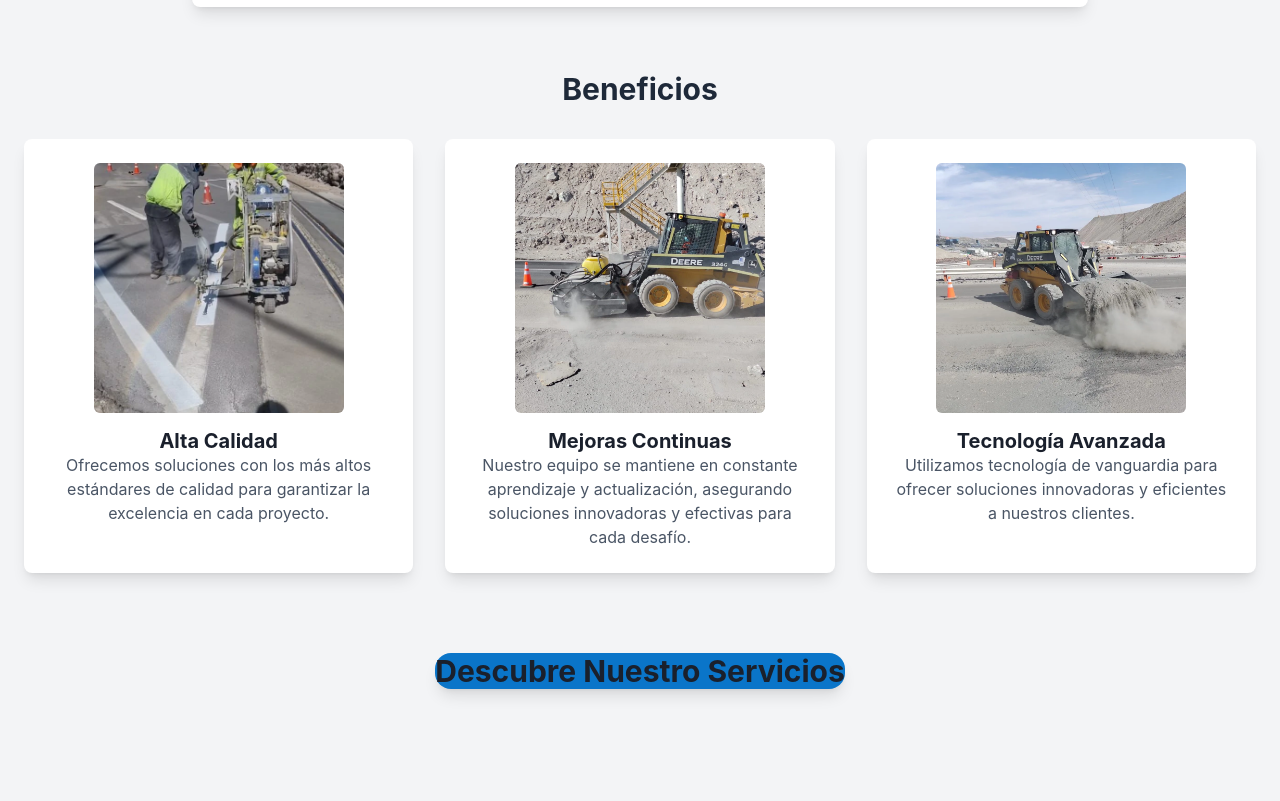
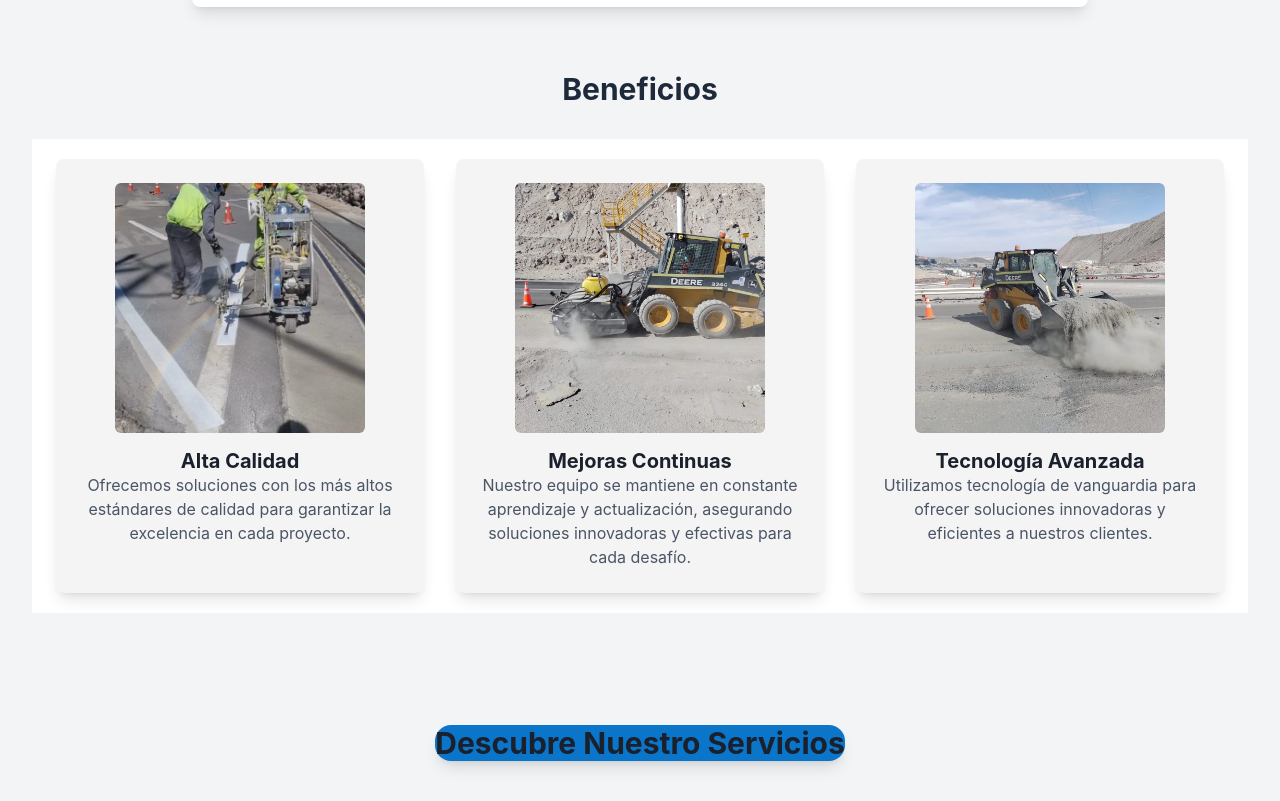
Before and after one commit to Newanbu/Landing-page, a React (Vite) app: page / in a window 1280 px wide. Shown: the part 1959-2760 px from the top of the page. Built offline with nearby package versions, Linux system fonts and the light colour scheme.

Commit message:
fix:styles

```diff
--- a/src/components/Inicio/Inicio.jsx
+++ b/src/components/Inicio/Inicio.jsx
@@ -154,6 +154,7 @@ const Inicio = () => {
                 </Box>
             </motion.div>
 
+            {/* Botón de "Sobre Nosotros" */}
             <motion.div
                 initial="hidden"
                 whileInView="visible"
@@ -178,6 +179,7 @@ const Inicio = () => {
                 </motion.button>
             </motion.div>
 
+            {/* Filosofía de la Empresa */}
             <motion.div
                 initial="hidden"
                 whileInView="visible"
@@ -187,7 +189,8 @@ const Inicio = () => {
             >
                 <h2 className="text-3xl font-bold text-gray-800">Filosofía de la empresa</h2>
             </motion.div>
-                 {/* Filosofía de la Empresa */}
+
+            {/* Categorias Filosofía de la Empresa */}
             <motion.div
                 initial="hidden"
                 whileInView="visible"
@@ -206,6 +209,8 @@ const Inicio = () => {
                 </div>
             </motion.div>
 
+
+            { /* Beneficios Section */}
             <motion.div
                 initial="hidden"
                 whileInView="visible"
@@ -216,7 +221,8 @@ const Inicio = () => {
                 <h2 className="text-3xl font-bold text-gray-800">Beneficios</h2>
             </motion.div>
 
-            <div className="mt-8 grid grid-cols-1 sm:grid-cols-2 md:grid-cols-3 gap-8 px-6">
+            {/* Beneficios de la Empresa */}
+            <div className="m-8  bg-white p-5  grid grid-cols-1 sm:grid-cols-2 md:grid-cols-3 gap-8 px-6">
                 {servicios.map((servicio, index) => (
                     <motion.div
                         key={index}
@@ -224,7 +230,7 @@ const Inicio = () => {
                         whileInView="visible"
                         viewport={{ once: true }}
                         variants={fadeInVariants}
-                        className="p-6 bg-white rounded-lg shadow-lg text-center"
+                        className="p-6 bg-zinc-100 border-0 rounded-lg shadow-lg text-center"
                     >
                         <Image src={servicio.image} alt={servicio.title} borderRadius="md" boxSize="250px" objectFit="cover" className="mx-auto mb-4" />
                         <Heading size="md" > {servicio.title} </Heading>
@@ -232,12 +238,13 @@ const Inicio = () => {
                     </motion.div>
                 ))}
             </div>
+
             <motion.div
                 initial="hidden"
                 whileInView="visible"
                 viewport={{ once: true }}
                 variants={fadeInVariants}
-                className="m-10 p-10 text-3xl flex justify-center"  // 🔹 Se agregó padding (p-6)
+                className="m-10 p-10 text-3xl "
             >
                 <motion.button
                     whileHover={{ scale: 1.2, boxShadow: "0px 0px 25px rgba(255, 255, 255, 0.8)" }}
```
Lines whose indentation alone changed are shown as unchanged.
